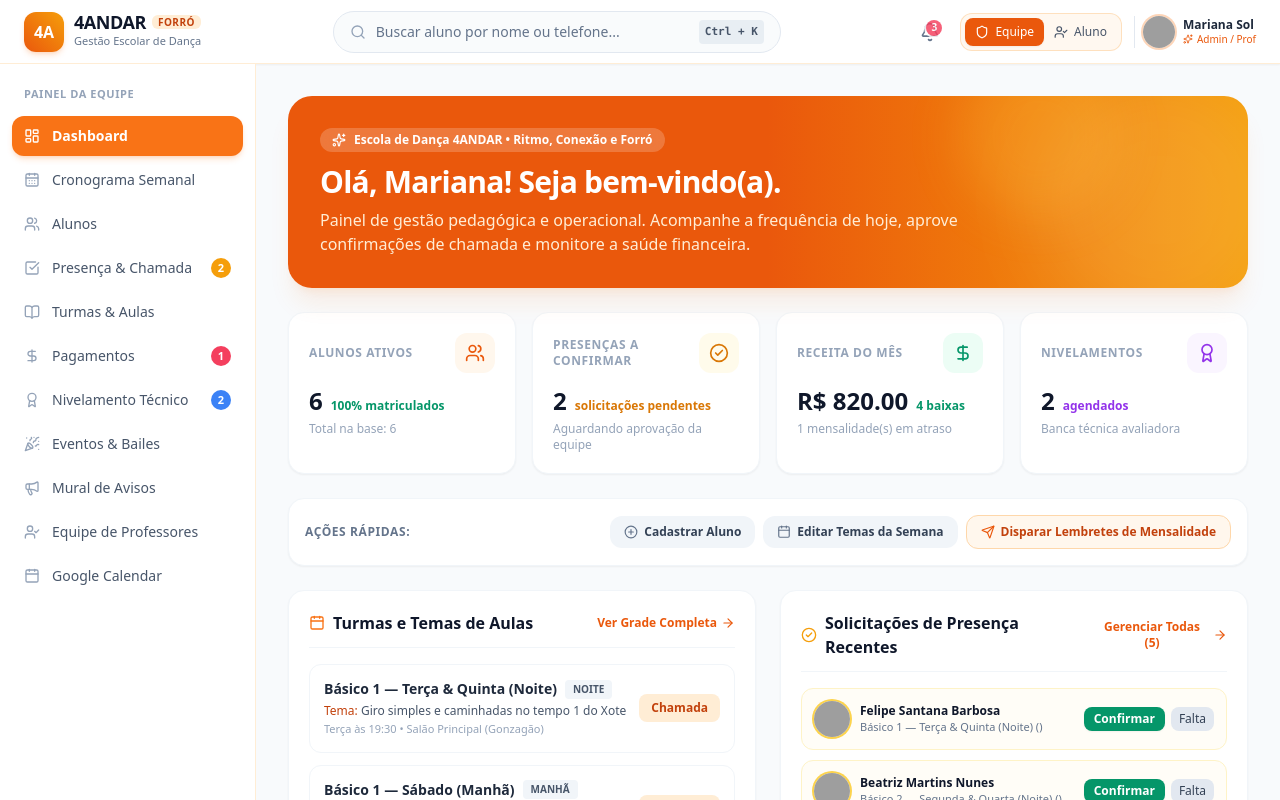
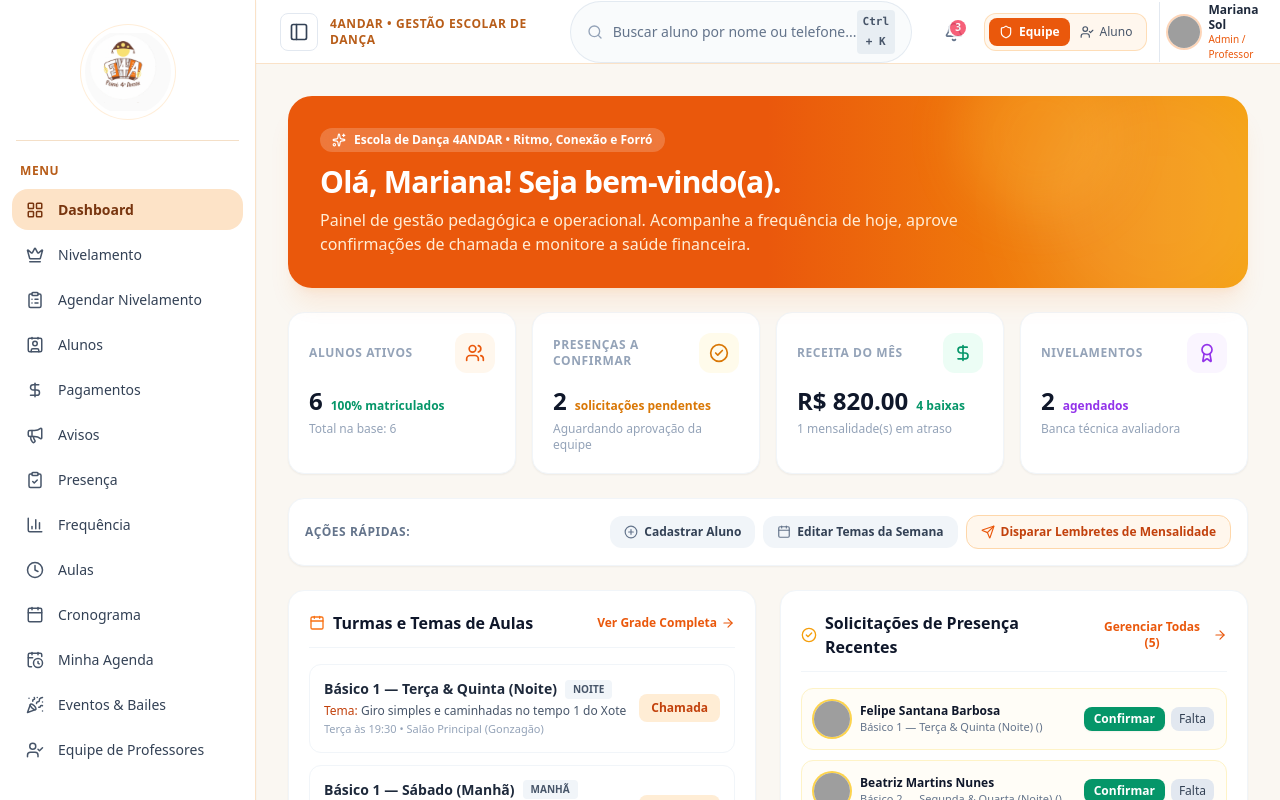
Before and after one commit to thiagolafite/4ANDAR, a React (Vite) app in the folder client/: page / in a window 1280 px wide. Shown: the top 800 px of the page. Built offline with nearby package versions, Linux system fonts and the light colour scheme; grey boxes are pictures that could not be loaded.

Commit message:
feat: redesign sidebar menu matching reference image with F4A logo, custom warm theme and panel toggle

```diff
--- a/client/src/components/layout/AppLayout.tsx
+++ b/client/src/components/layout/AppLayout.tsx
@@ -7,14 +7,19 @@ import { StudentDetailsModal } from '../modals/StudentDetailsModal';
 import { ToastContainer } from '../common/ToastContainer';
 
 export const AppLayout: React.FC = () => {
-  const [sidebarOpen, setSidebarOpen] = useState(false);
+  const [sidebarOpen, setSidebarOpen] = useState(true);
 
   return (
-    <div className="min-h-screen bg-slate-50 flex flex-col antialiased">
-      <Navbar onToggleSidebar={() => setSidebarOpen((prev) => !prev)} />
+    <div className="min-h-screen bg-[#faf7f2] flex antialiased">
+      {/* Sidebar with full height and top circular logo */}
+      <Sidebar isOpen={sidebarOpen} onClose={() => setSidebarOpen(false)} />
 
-      <div className="flex flex-1">
-        <Sidebar isOpen={sidebarOpen} onClose={() => setSidebarOpen(false)} />
+      {/* Main Column */}
+      <div className="flex-1 flex flex-col min-w-0">
+        <Navbar
+          sidebarOpen={sidebarOpen}
+          onToggleSidebar={() => setSidebarOpen((prev) => !prev)}
+        />
 
         <main className="flex-1 overflow-x-hidden p-4 md:p-6 lg:p-8 max-w-7xl mx-auto w-full">
           <Outlet />
--- a/client/src/components/layout/Navbar.tsx
+++ b/client/src/components/layout/Navbar.tsx
@@ -1,12 +1,13 @@
 import React from 'react';
 import { useApp } from '../../context/AppContext';
-import { Search, UserCheck, Shield, Sparkles, Menu, Bell } from 'lucide-react';
+import { Search, UserCheck, Shield, PanelLeft, Bell } from 'lucide-react';
 
 interface NavbarProps {
-  onToggleSidebar?: () => void;
+  sidebarOpen: boolean;
+  onToggleSidebar: () => void;
 }
 
-export const Navbar: React.FC<NavbarProps> = ({ onToggleSidebar }) => {
+export const Navbar: React.FC<NavbarProps> = ({ sidebarOpen, onToggleSidebar }) => {
   const {
     currentUser,
     switchUserRole,
@@ -26,41 +27,29 @@ export const Navbar: React.FC<NavbarProps> = ({ onToggleSidebar }) => {
       ).length;
 
   return (
-    <header className="sticky top-0 z-30 flex h-16 w-full items-center justify-between border-b border-orange-100 bg-white/95 px-4 backdrop-blur-md md:px-6 shadow-sm">
-      {/* Left branding & mobile hamburger */}
+    <header className="sticky top-0 z-30 flex h-16 w-full items-center justify-between border-b border-[#fae2c8] bg-white/95 px-4 backdrop-blur-md md:px-6 shadow-2xs">
+      {/* Left: Sidebar Toggle Button (Matching the screenshot icon [|]) */}
       <div className="flex items-center gap-3">
         <button
           onClick={onToggleSidebar}
-          className="rounded-lg p-2 text-slate-600 hover:bg-orange-50 hover:text-orange-600 lg:hidden"
-          aria-label="Abrir menu lateral"
+          className="flex items-center justify-center rounded-lg border border-slate-200 bg-white p-2 text-slate-700 hover:bg-orange-50 hover:border-orange-200 hover:text-brand-700 transition-colors shadow-2xs"
+          title={sidebarOpen ? 'Recolher Menu' : 'Expandir Menu'}
+          aria-label="Alternar menu lateral"
         >
-          <Menu className="h-5 w-5" />
+          <PanelLeft className="h-5 w-5" />
         </button>
 
-        <div className="flex items-center gap-2.5">
-          <div className="flex h-10 w-10 items-center justify-center rounded-xl bg-gradient-to-tr from-brand-600 to-amber-500 text-white font-bold shadow-md shadow-orange-500/20">
-            4A
-          </div>
-          <div>
-            <h1 className="text-lg font-black tracking-tight text-slate-900 leading-none flex items-center gap-1.5">
-              4ANDAR
-              <span className="inline-block rounded-md bg-orange-100 px-1.5 py-0.5 text-[10px] font-bold uppercase tracking-wider text-brand-700">
-                Forró
-              </span>
-            </h1>
-            <p className="text-[11px] font-medium text-slate-500 mt-0.5 hidden sm:block">
-              Gestão Escolar de Dança
-            </p>
-          </div>
-        </div>
+        <span className="hidden sm:inline-block text-xs font-bold text-[#b85d19] uppercase tracking-wider">
+          4ANDAR • Gestão Escolar de Dança
+        </span>
       </div>
 
-      {/* Center: Global Search Bar */}
+      {/* Center: Global Student Search Bar */}
       <div className="hidden md:flex flex-1 max-w-md mx-6">
         <button
           type="button"
           onClick={() => setSearchModalOpen(true)}
-          className="group flex w-full items-center justify-between rounded-full border border-slate-200 bg-slate-50/80 px-4 py-2 text-sm text-slate-500 transition-all hover:border-brand-300 hover:bg-white hover:shadow-sm"
+          className="group flex w-full items-center justify-between rounded-full border border-slate-200/90 bg-slate-50/80 px-4 py-2 text-sm text-slate-500 transition-all hover:border-brand-300 hover:bg-white hover:shadow-xs"
         >
           <div className="flex items-center gap-2.5">
             <Search className="h-4 w-4 text-slate-400 group-hover:text-brand-500" />
@@ -72,7 +61,7 @@ export const Navbar: React.FC<NavbarProps> = ({ onToggleSidebar }) => {
         </button>
       </div>
 
-      {/* Right controls: Mobile search icon + Profile Switcher Simulator + User Info */}
+      {/* Right Controls: Mobile Search + Profile Switcher + User Info */}
       <div className="flex items-center gap-2 sm:gap-3">
         {/* Mobile Search Button */}
         <button
@@ -83,11 +72,15 @@ export const Navbar: React.FC<NavbarProps> = ({ onToggleSidebar }) => {
           <Search className="h-5 w-5" />
         </button>
 
-        {/* Pending alerts badge indicator */}
+        {/* Notifications / Pending Alerts Badge */}
         <div className="relative">
           <button
             className="rounded-lg p-2 text-slate-500 hover:bg-orange-50 hover:text-brand-600 transition-colors"
-            title={pendenciasCount > 0 ? `${pendenciasCount} pendências requerem atenção` : 'Sem pendências'}
+            title={
+              pendenciasCount > 0
+                ? `${pendenciasCount} pendência(s) aguardando atenção`
+                : 'Sem pendências'
+            }
           >
             <Bell className="h-5 w-5" />
             {pendenciasCount > 0 && (
@@ -98,16 +91,16 @@ export const Navbar: React.FC<NavbarProps> = ({ onToggleSidebar }) => {
           </button>
         </div>
 
-        {/* Profile Switcher (Simulador de Perfil) */}
-        <div className="flex items-center rounded-xl bg-orange-50/80 p-1 border border-orange-200/70 text-xs">
+        {/* Profile Switcher Simulator */}
+        <div className="flex items-center rounded-xl bg-orange-50/90 p-1 border border-orange-200/80 text-xs">
           <button
             onClick={() => switchUserRole('Equipe')}
             className={`flex items-center gap-1.5 rounded-lg px-2.5 py-1.5 font-medium transition-all ${
               isEquipe
-                ? 'bg-brand-600 text-white shadow-sm'
+                ? 'bg-brand-600 text-white shadow-xs font-semibold'
                 : 'text-slate-600 hover:text-brand-700 hover:bg-orange-100/70'
             }`}
-            title="Mudar visualização para Equipe / Coordenação"
+            title="Alternar para Perfil Equipe"
           >
             <Shield className="h-3.5 w-3.5" />
             <span className="hidden sm:inline">Equipe</span>
@@ -116,20 +109,23 @@ export const Navbar: React.FC<NavbarProps> = ({ onToggleSidebar }) => {
             onClick={() => switchUserRole('Aluno')}
             className={`flex items-center gap-1.5 rounded-lg px-2.5 py-1.5 font-medium transition-all ${
               !isEquipe
-                ? 'bg-brand-600 text-white shadow-sm'
+                ? 'bg-brand-600 text-white shadow-xs font-semibold'
                 : 'text-slate-600 hover:text-brand-700 hover:bg-orange-100/70'
             }`}
-            title="Mudar visualização para Aluno"
+            title="Alternar para Perfil Aluno"
           >
             <UserCheck className="h-3.5 w-3.5" />
             <span className="hidden sm:inline">Aluno</span>
           </button>
         </div>
 
-        {/* User avatar and active role indicator */}
+        {/* Active User Avatar */}
         <div className="flex items-center gap-2 pl-2 border-l border-slate-200">
           <img
-            src={currentUser.avatar_url || 'https://images.unsplash.com/photo-1534528741775-53994a69daeb?w=100'}
+            src={
+              currentUser.avatar_url ||
+              'https://images.unsplash.com/photo-1534528741775-53994a69daeb?w=100'
+            }
             alt={currentUser.nome}
             className="h-8 w-8 rounded-full object-cover ring-2 ring-brand-500/30"
           />
@@ -137,9 +133,8 @@ export const Navbar: React.FC<NavbarProps> = ({ onToggleSidebar }) => {
             <p className="text-xs font-semibold text-slate-800 leading-tight">
               {currentUser.nome.split(' ')[0]} {currentUser.nome.split(' ')[1] || ''}
             </p>
-            <p className="text-[10px] text-brand-600 font-medium flex items-center gap-1">
-              <Sparkles className="h-2.5 w-2.5" />
-              {currentUser.tipo_usuario === 'Equipe' ? 'Admin / Prof' : 'Aluno'}
+            <p className="text-[10px] text-brand-600 font-medium">
+              {currentUser.tipo_usuario === 'Equipe' ? 'Admin / Professor' : 'Aluno'}
             </p>
           </div>
         </div>
--- a/client/src/components/layout/Sidebar.tsx
+++ b/client/src/components/layout/Sidebar.tsx
@@ -2,21 +2,19 @@ import React from 'react';
 import { NavLink } from 'react-router-dom';
 import { useApp } from '../../context/AppContext';
 import {
-  LayoutDashboard,
-  CalendarDays,
-  Users,
-  CheckSquare,
-  BookOpen,
+  LayoutGrid,
+  Crown,
+  ClipboardList,
+  Contact,
   DollarSign,
-  Award,
+  Megaphone,
+  ClipboardCheck,
+  BarChart3,
+  Clock,
+  Calendar,
+  CalendarClock,
   PartyPopper,
-  Megaphone,
   UserCheck,
-  Calendar,
-  Sparkles,
-  CreditCard,
-  Target,
-  History,
   X
 } from 'lucide-react';
 
@@ -29,102 +27,81 @@ interface NavItem {
   label: string;
   to: string;
   icon: React.ComponentType<{ className?: string }>;
-  badge?: number;
-  badgeColor?: string;
 }
 
 export const Sidebar: React.FC<SidebarProps> = ({ isOpen, onClose }) => {
-  const { currentUser, presencas, pagamentos, nivelamentoSessoes } = useApp();
+  const { currentUser } = useApp();
   const isEquipe = currentUser.tipo_usuario === 'Equipe';
 
-  // Badges calculation
-  const pendingPresencas = presencas.filter((p) => p.status === 'pendente').length;
-  const pendingPagamentos = pagamentos.filter((p) => p.status === 'Atrasado').length;
-  const scheduledNivelamentos = nivelamentoSessoes.filter((s) => s.status === 'Agendado').length;
-
-  const equipeNavItems: NavItem[] = [
-    { label: 'Dashboard', to: '/', icon: LayoutDashboard },
-    { label: 'Cronograma Semanal', to: '/cronograma', icon: CalendarDays },
-    { label: 'Alunos', to: '/alunos', icon: Users },
-    {
-      label: 'Presença & Chamada',
-      to: '/presenca',
-      icon: CheckSquare,
-      badge: pendingPresencas > 0 ? pendingPresencas : undefined,
-      badgeColor: 'bg-amber-500'
-    },
-    { label: 'Turmas & Aulas', to: '/aulas', icon: BookOpen },
-    {
-      label: 'Pagamentos',
-      to: '/pagamentos',
-      icon: DollarSign,
-      badge: pendingPagamentos > 0 ? pendingPagamentos : undefined,
-      badgeColor: 'bg-rose-500'
-    },
-    {
-      label: 'Nivelamento Técnico',
-      to: '/nivelamento',
-      icon: Award,
-      badge: scheduledNivelamentos > 0 ? scheduledNivelamentos : undefined,
-      badgeColor: 'bg-blue-500'
-    },
+  // Navigation items matching exactly the design from the reference screenshot
+  const menuItems: NavItem[] = [
+    { label: 'Dashboard', to: '/', icon: LayoutGrid },
+    { label: 'Nivelamento', to: isEquipe ? '/nivelamento' : '/meus-nivelamentos', icon: Crown },
+    { label: 'Agendar Nivelamento', to: '/agendamento-nivelamento', icon: ClipboardList },
+    { label: 'Alunos', to: '/alunos', icon: Contact },
+    { label: 'Pagamentos', to: isEquipe ? '/pagamentos' : '/meus-pagamentos', icon: DollarSign },
+    { label: 'Avisos', to: '/avisos', icon: Megaphone },
+    { label: 'Presença', to: isEquipe ? '/presenca' : '/proxima-aula', icon: ClipboardCheck },
+    { label: 'Frequência', to: '/frequencia', icon: BarChart3 },
+    { label: 'Aulas', to: '/aulas', icon: Clock },
+    { label: 'Cronograma', to: '/cronograma', icon: Calendar },
+    { label: 'Minha Agenda', to: '/agenda-google', icon: CalendarClock },
     { label: 'Eventos & Bailes', to: '/eventos', icon: PartyPopper },
-    { label: 'Mural de Avisos', to: '/avisos', icon: Megaphone },
-    { label: 'Equipe de Professores', to: '/equipe', icon: UserCheck },
-    { label: 'Google Calendar', to: '/agenda-google', icon: Calendar }
+    ...(isEquipe ? [{ label: 'Equipe de Professores', to: '/equipe', icon: UserCheck }] : [])
   ];
-
-  const alunoNavItems: NavItem[] = [
-    { label: 'Início', to: '/', icon: LayoutDashboard },
-    { label: 'Minha Próxima Aula', to: '/proxima-aula', icon: Sparkles },
-    { label: 'Cronograma da Escola', to: '/cronograma', icon: CalendarDays },
-    { label: 'Meus Pagamentos', to: '/meus-pagamentos', icon: CreditCard },
-    { label: 'Agendar Nivelamento', to: '/agendamento-nivelamento', icon: Target },
-    { label: 'Meus Nivelamentos', to: '/meus-nivelamentos', icon: History },
-    { label: 'Minha Frequência', to: '/frequencia', icon: CheckSquare },
-    { label: 'Eventos & Workshops', to: '/eventos', icon: PartyPopper },
-    { label: 'Mural de Avisos', to: '/avisos', icon: Megaphone }
-  ];
-
-  const navItems = isEquipe ? equipeNavItems : alunoNavItems;
 
   return (
     <>
-      {/* Mobile backdrop */}
+      {/* Mobile backdrop overlay */}
       {isOpen && (
         <div
           onClick={onClose}
-          className="fixed inset-0 z-40 bg-slate-900/40 backdrop-blur-sm lg:hidden transition-opacity"
+          className="fixed inset-0 z-40 bg-slate-900/30 backdrop-blur-xs lg:hidden transition-opacity"
         />
       )}
 
-      {/* Sidebar container */}
+      {/* Sidebar Container */}
       <aside
-        className={`fixed top-16 bottom-0 left-0 z-40 w-64 border-r border-orange-100 bg-white shadow-lg transition-transform duration-200 ease-in-out lg:static lg:translate-x-0 lg:shadow-none flex flex-col justify-between ${
+        className={`fixed top-0 bottom-0 left-0 z-40 w-64 border-r border-[#fae2c8] bg-[#ffffff] shadow-sm transition-transform duration-200 ease-in-out lg:static lg:translate-x-0 flex flex-col justify-between select-none ${
           isOpen ? 'translate-x-0' : '-translate-x-full'
         }`}
       >
-        <div className="flex-1 overflow-y-auto px-3 py-4">
-          <div className="flex items-center justify-between px-3 pb-3 mb-2 border-b border-orange-100/60 lg:hidden">
-            <span className="text-xs font-semibold uppercase tracking-wider text-slate-400">
-              Navegação
-            </span>
+        <div className="flex-1 overflow-y-auto">
+          {/* Mobile close button */}
+          <div className="flex items-center justify-end px-4 pt-3 lg:hidden">
             <button
               onClick={onClose}
               className="rounded p-1 text-slate-400 hover:bg-slate-100 hover:text-slate-600"
+              aria-label="Fechar menu"
             >
               <X className="h-5 w-5" />
             </button>
           </div>
 
-          <div className="mb-3 px-3">
-            <span className="text-[11px] font-bold uppercase tracking-wider text-slate-400">
-              {isEquipe ? 'Painel da Equipe' : 'Área do Aluno'}
+          {/* Top Logo Section (Circular Badge as in screenshot) */}
+          <div className="flex flex-col items-center justify-center pt-6 pb-5 px-6">
+            <div className="h-24 w-24 rounded-full bg-white flex items-center justify-center p-1 shadow-xs border border-orange-100/90 hover:scale-105 transition-transform duration-200">
+              <img
+                src="/logo-4andar.png"
+                alt="Forró 4º Andar"
+                className="h-full w-full object-contain rounded-full"
+              />
+            </div>
+          </div>
+
+          {/* Delicate Warm Divider Line */}
+          <div className="border-b border-[#f4dfc7] mx-4" />
+
+          {/* Menu Category Header */}
+          <div className="px-5 pt-4 pb-2">
+            <span className="text-[12px] font-bold uppercase tracking-wider text-[#b85d19] font-sans">
+              MENU
             </span>
           </div>
 
-          <nav className="space-y-1">
-            {navItems.map((item) => {
+          {/* Navigation Items List */}
+          <nav className="px-3 space-y-1">
+            {menuItems.map((item) => {
               const Icon = item.icon;
               return (
                 <NavLink
@@ -132,34 +109,23 @@ export const Sidebar: React.FC<SidebarProps> = ({ isOpen, onClose }) => {
                   to={item.to}
                   onClick={() => onClose()}
                   className={({ isActive }) =>
-                    `group flex items-center justify-between rounded-xl px-3 py-2.5 text-sm font-medium transition-all ${
+                    `group flex items-center gap-3.5 rounded-2xl px-3.5 py-2.5 text-[14px] transition-all ${
                       isActive
-                        ? 'bg-orange-500 text-white shadow-md shadow-orange-500/20 font-semibold'
-                        : 'text-slate-600 hover:bg-orange-50 hover:text-orange-700'
+                        ? 'bg-[#fde3c7] text-[#78350f] font-semibold shadow-xs'
+                        : 'text-[#334155] hover:bg-[#fff6ec] hover:text-[#9a3412] font-normal'
                     }`
                   }
                 >
                   {({ isActive }) => (
                     <>
-                      <div className="flex items-center gap-3">
-                        <Icon
-                          className={`h-4 w-4 transition-colors ${
-                            isActive
-                              ? 'text-white'
-                              : 'text-slate-400 group-hover:text-orange-600'
-                          }`}
-                        />
-                        <span>{item.label}</span>
-                      </div>
-                      {item.badge !== undefined && (
-                        <span
-                          className={`flex h-5 min-w-5 items-center justify-center rounded-full px-1.5 text-[11px] font-bold text-white ${
-                            isActive ? 'bg-white/20' : item.badgeColor
-                          }`}
-                        >
-                          {item.badge}
-                        </span>
-                      )}
+                      <Icon
+                        className={`h-[18px] w-[18px] shrink-0 transition-colors ${
+                          isActive
+                            ? 'text-[#78350f]'
+                            : 'text-[#475569] group-hover:text-[#9a3412]'
+                        }`}
+                      />
+                      <span className="truncate">{item.label}</span>
                     </>
                   )}
                 </NavLink>
@@ -168,17 +134,14 @@ export const Sidebar: React.FC<SidebarProps> = ({ isOpen, onClose }) => {
           </nav>
         </div>
 
-        {/* Footer info box */}
-        <div className="p-4 border-t border-orange-100/60 bg-gradient-to-b from-transparent to-orange-50/50">
-          <div className="rounded-xl bg-orange-100/60 p-3 text-xs text-orange-950">
-            <p className="font-semibold flex items-center gap-1.5 text-brand-800">
-              <span className="inline-block h-2 w-2 rounded-full bg-emerald-500 animate-pulse" />
-              Forró Pé de Serra & Salão
+        {/* Subtle Bottom Footer */}
+        <div className="p-3 border-t border-[#f4dfc7]/80 bg-[#fffdfb]">
+          <div className="px-3 py-1.5 text-center">
+            <p className="text-[11px] font-semibold text-[#b85d19]">
+              Forró 4º Andar
             </p>
-            <p className="text-[11px] text-orange-700 mt-1 leading-relaxed">
-              {isEquipe
-                ? 'Modo Coordenação e Controle de Turmas ativo.'
-                : 'Você está no modo Aluno (Nível B1).'}
+            <p className="text-[10px] text-slate-400 mt-0.5">
+              Gestão Escolar de Dança
             </p>
           </div>
         </div>
```
Also changed, not shown: client/public/logo-4andar.png (added).
